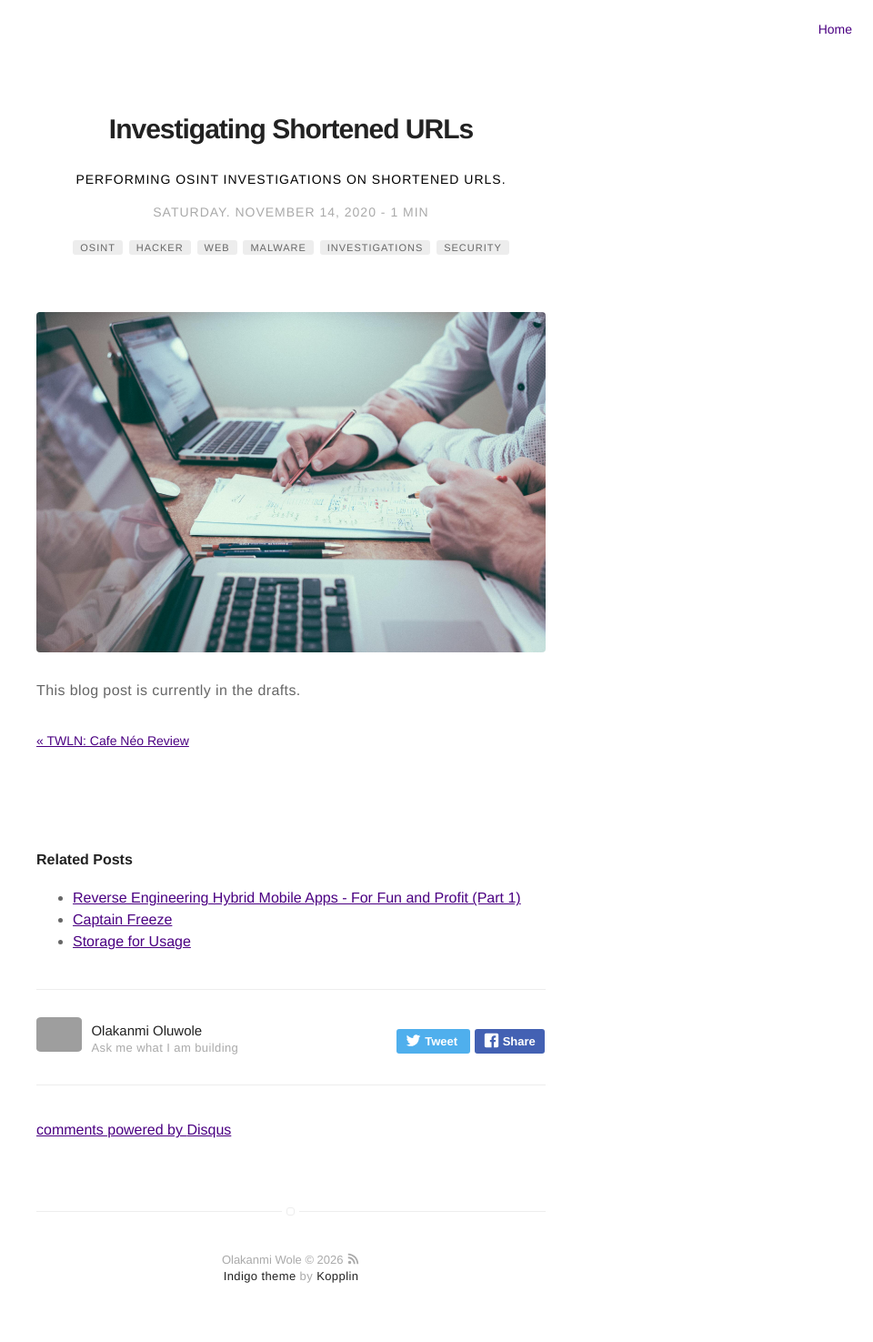
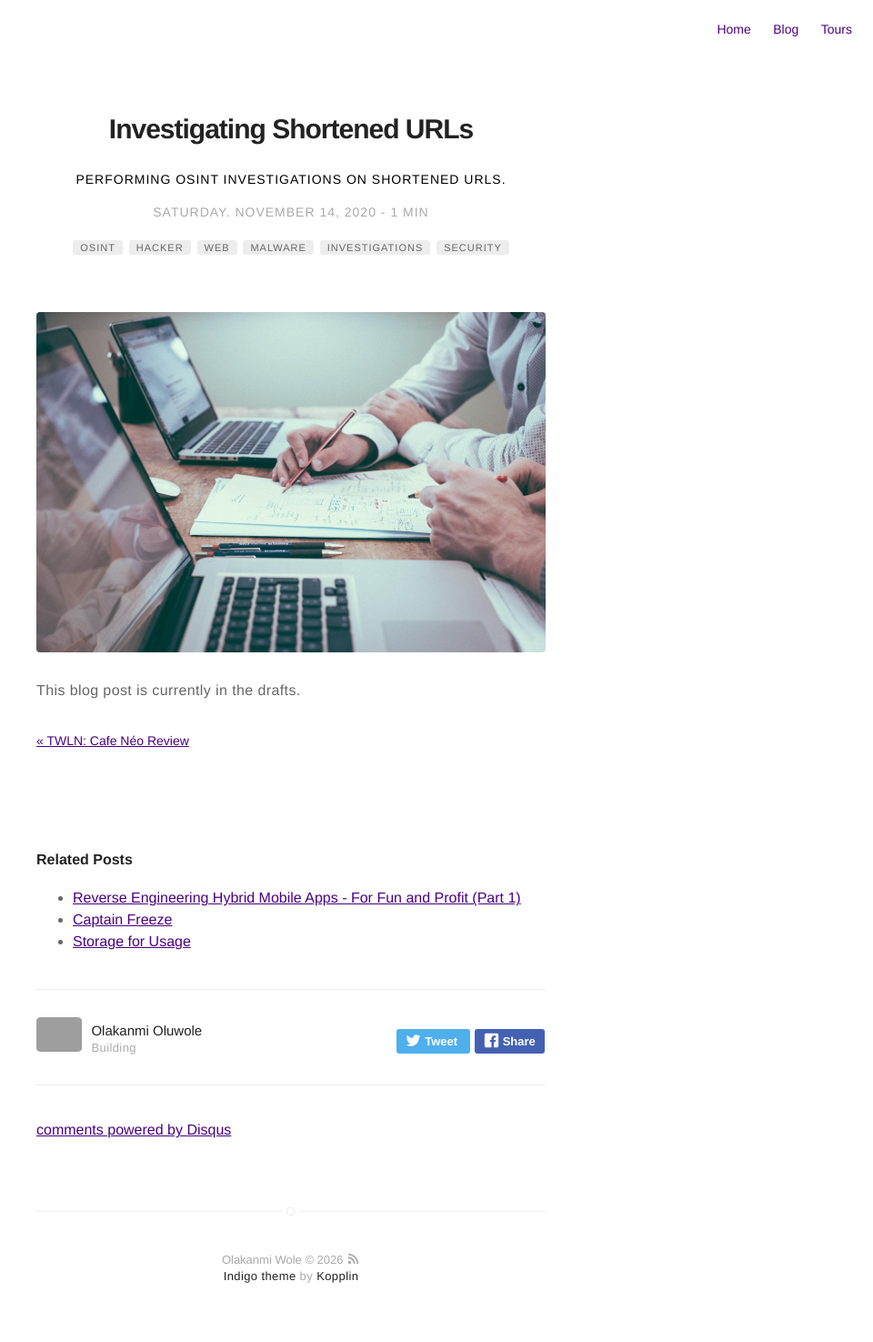
Before and after one commit to lagosnomad/mczlatan.github.io, a Jekyll site: the page built from _posts/2020-11-14-investigating-shortened-urls.md, in a window 1280 px wide. Shown: the whole page at 91% size, without its empty margins (320-1280 px from the left). Built offline with Jekyll 4.4.1, drawn with Linux system fonts in a browser that asks for light colours; comment, search, counter and statistics services are not loaded; part of the change alters nothing that is shown.

Commit message:
Update _config.yml

```diff
--- a/_config.yml
+++ b/_config.yml
@@ -1,7 +1,6 @@
 # main text of home
 name: Olakanmi Wole
-bio: Always building...
-
+bio: Buildng.
 # twitter summary info
 description: A blog about technology and stuff related
 
@@ -35,16 +34,19 @@ disqus:
 
 # if you don't have any of social below, comment the line
 #facebook: myfacebook
-twitter:
-google:
-instagram:
-pinterest:
+twitter: alagosnomad
+google:  McZlatanBourne
+instagram: alagosnomad
+pinterest: lagosnomad
 linkedin: olakanmi-oluwole-96b129b7
-youtube:
+youtube: McZlatanBourne
 # spotify: myspotify
+github: mczlatan
 # lastfm: mylastfm
-stackoverflow:
-quora:
+stackoverflow: 3812348/mczlatan
+quora: Mczlatan-Bourne
+reddit: lagosnomad
+medium: McZlatan_Bourne
 # vimeo: myvimeo
 # lanyrd: mylanyrd
 email: wole@lagosnomad.com
@@ -52,10 +54,10 @@ email: wole@lagosnomad.com
 authors:
     lagosnomad:
         name: Olakanmi Oluwole
-        bio: Ask me what I am building
+        bio: Building
         external-image: false
         picture: assets/images/profile.jpg
-        twitter:
+        twitter: alagosnomad
 
 # do you want a larger site? change the option below
 # options: [normal, large] | default: normal
@@ -71,8 +73,8 @@ projects: false
 
 # if you don't need "about" or "blog", comment them out below
 about: false
-blog: false
-tours: fals
+blog: true
+tours: true
 
 # do you want to show the "read time" of the posts?
 read-time: true
```
